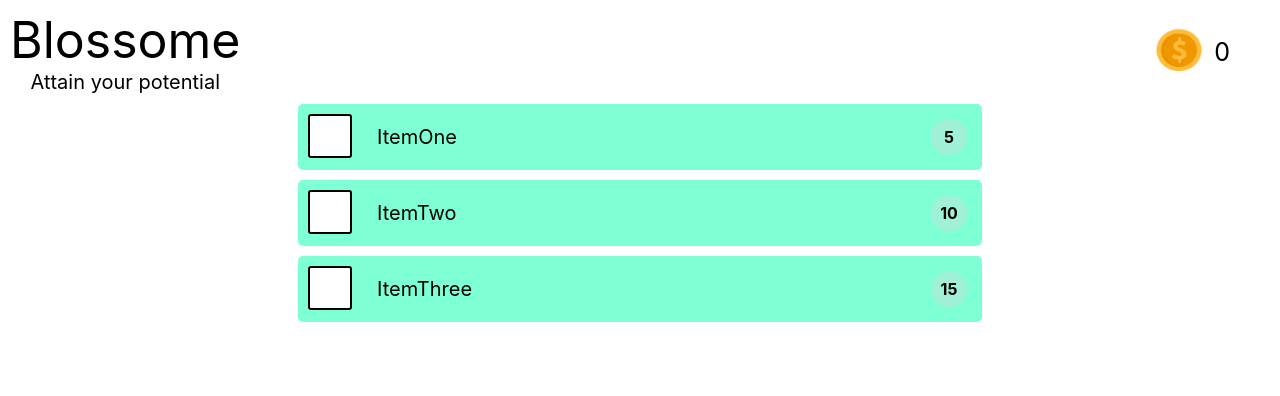
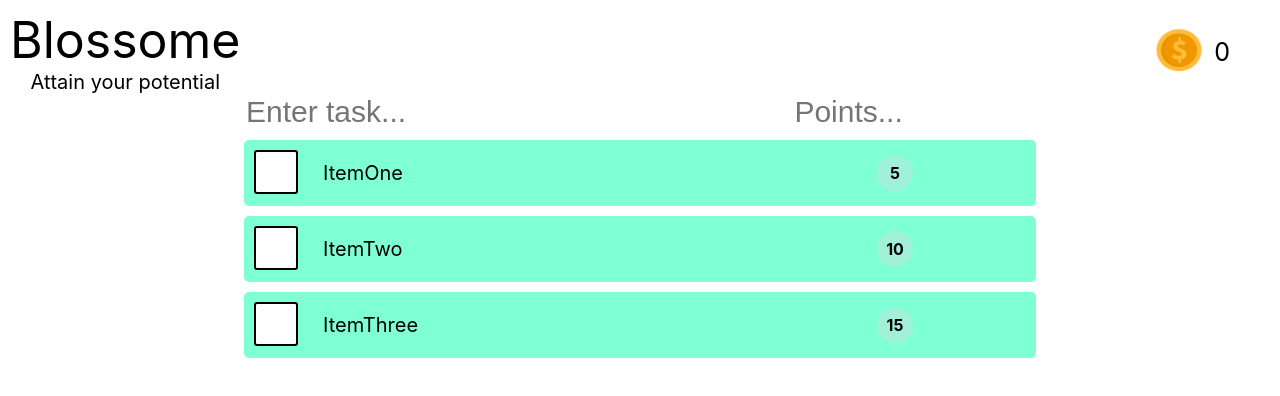
Before and after one commit to kirawoods/blossome, a React (Create React App) app: page / in a window 1280 px wide. Shown: the top 396 px of the page. Built offline with nearby package versions, Linux system fonts and the light colour scheme.

Commit message:
some formatting fixes on entry form

```diff
--- a/src/App.js
+++ b/src/App.js
@@ -2,22 +2,27 @@ import "./App.css";
 import { ListItem } from "./ListItem";
 import { PointCounter } from "./PointCounter";
 import { useState } from "react";
+import { ToDoForm } from "./ToDoForm";
+import data from "./data.json";
 
 function App() {
-  const defaultList = [
-    { name: "ItemOne", points: 5 },
-    { name: "ItemTwo", points: 10 },
-    { name: "ItemThree", points: 15 },
-  ];
-
-  const [list, updateList] = useState(defaultList);
+  const [toDoList, setToDoList] = useState(data);
   const [pointTotal, updatePointTotal] = useState(0);
 
   const handleRemoveItem = (e) => {
+    const name = e.target.getAttribute("name");
+    setToDoList(toDoList.filter((item) => item.name !== name));
     const points = e.target.getAttribute("points");
     updatePointTotal(parseInt(pointTotal) + parseInt(points));
-    const name = e.target.getAttribute("name");
-    updateList(list.filter((item) => item.name !== name));
+  };
+
+  const addTask = (taskInput, pointInput) => {
+    let copy = [...toDoList];
+    copy = [
+      ...copy,
+      { id: toDoList.length + 1, task: taskInput, points: pointInput },
+    ];
+    setToDoList(copy);
   };
 
   return (
@@ -30,7 +35,9 @@ function App() {
         <PointCounter pointTotal={pointTotal} />
       </div>
       <div className="ItemList">
-        {list.map((item) => {
+        <ToDoForm addTask={addTask} />
+
+        {toDoList.map((item) => {
           return (
             <>
               <div className="item-container">
@@ -40,7 +47,7 @@ function App() {
                   points={item.points}
                   onClick={handleRemoveItem}
                 />
-                <ListItem name={item.name} points={item.points} />
+                <ListItem name={item.task} points={item.points} />
               </div>
             </>
           );
--- /dev/null
+++ b/src/ItemInput.css
@@ -0,0 +1,22 @@
+.ItemInput {
+  display: flex;
+  justify-content: space-between;
+}
+
+.TaskInput {
+  border: none;
+  width: 60%;
+  font-size: 30px;
+}
+
+.PointInput {
+  border: none;
+  width: 20%;
+  font-size: 30px;
+}
+
+.SubmitButton {
+  width: 0px;
+  border: none;
+  background-color: white;
+}
--- /dev/null
+++ b/src/ToDoForm.js
@@ -0,0 +1,44 @@
+import "./ItemInput.css";
+import { useState } from "react";
+
+export function ToDoForm({ addTask }) {
+  const [taskInput, setTaskInput] = useState("");
+  const [pointInput, setPointInput] = useState(null);
+
+  const handleTaskChange = (e) => {
+    console.log(e.currentTarget.value);
+    setTaskInput(e.currentTarget.value);
+  };
+
+  const handlePointChange = (e) => {
+    console.log(e.currentTarget.value);
+    setPointInput(e.currentTarget.value);
+  };
+
+  const handleSubmit = (e) => {
+    e.preventDefault();
+    addTask(taskInput, pointInput);
+    setTaskInput("");
+    setPointInput(0);
+  };
+
+  return (
+    <form onSubmit={handleSubmit} className="ItemInput">
+      <input
+        className="TaskInput"
+        value={taskInput}
+        type="text"
+        onChange={handleTaskChange}
+        placeholder="Enter task..."
+      />
+      <input
+        className="PointInput"
+        value={pointInput}
+        type="text"
+        onChange={handlePointChange}
+        placeholder="Points..."
+      />
+      <button className="SubmitButton"></button>
+    </form>
+  );
+}
--- a/src/data.json
+++ b/src/data.json
@@ -0,0 +1,5 @@
+[
+  { "task": "ItemOne", "points": 5 },
+  { "task": "ItemTwo", "points": 10 },
+  { "task": "ItemThree", "points": 15 }
+]
```
